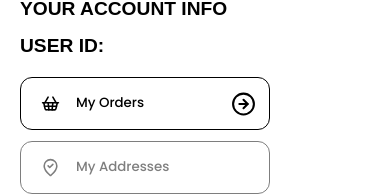
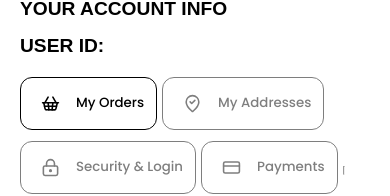
Before and after one commit to SMThapa/nike-clone-v2.0, a React (Vite) app: page /account in a window 390 px wide. Shown: the part 127-323 px from the top of the page. Built offline with nearby package versions, Linux system fonts and the light colour scheme; no server answers; a web font is replaced by a local one.

Commit message:
new changes

```diff
--- a/src/style/auth.scss
+++ b/src/style/auth.scss
@@ -301,7 +301,10 @@
                     flex-wrap: wrap;
                     gap: 5px;
                     button{
-                        width: 250px;
+                        width: auto;
+                    }
+                    .active .arrow{
+                        display: none !important;
                     }
                 }
             }
```
